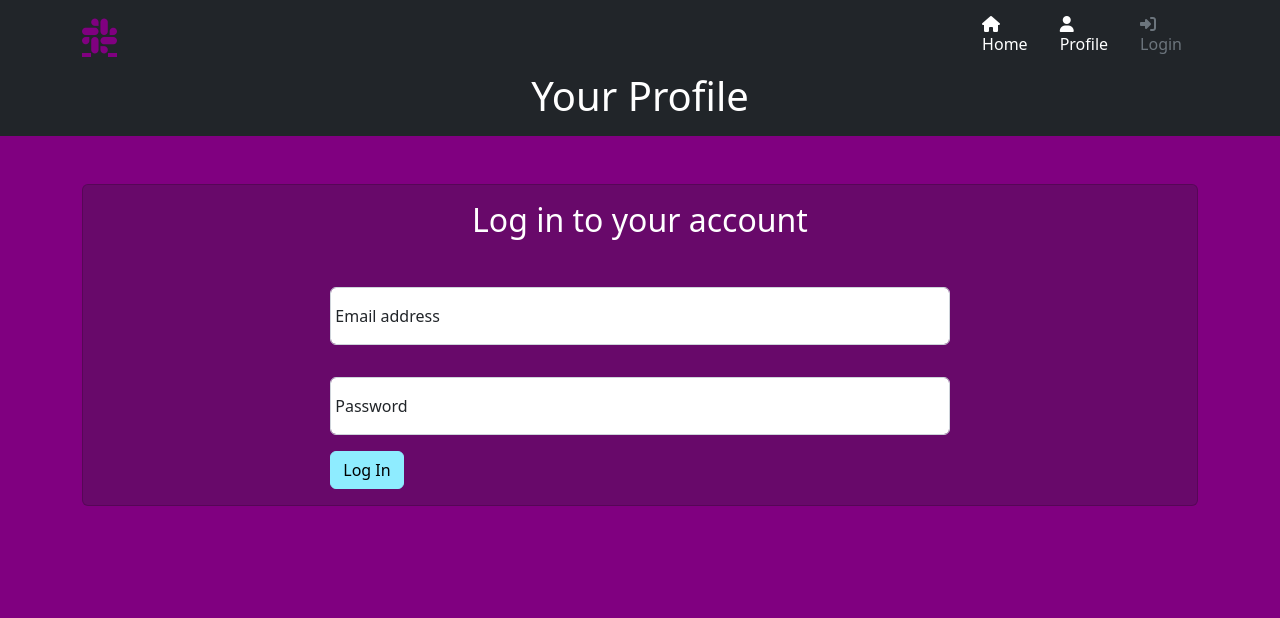
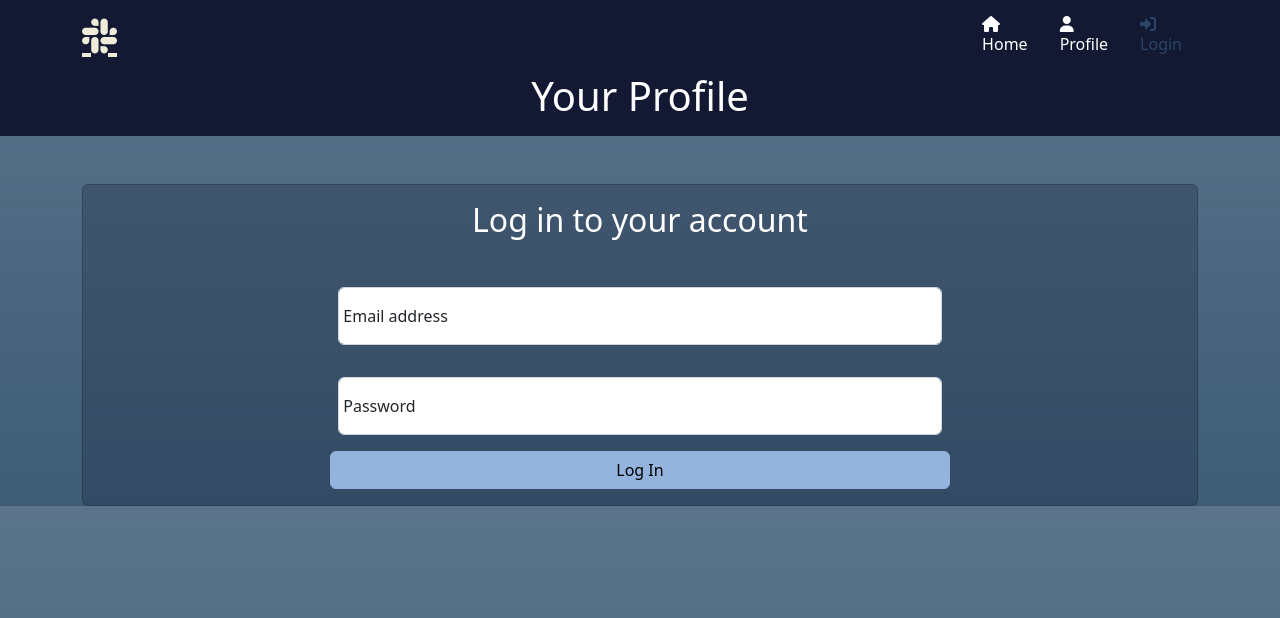
Before and after one commit to martinthoresen/css-frameworks-ca, a website: page login.html in a window 1280 px wide. Drawn offline with Linux system fonts and the light colour scheme.

Commit message:
change color scheme, fix some margins

```diff
--- a/login.html
+++ b/login.html
@@ -1,5 +1,5 @@
 <!DOCTYPE html>
-<html lang="en" class="bg-primary">
+<html lang="en" class="bg-primary bg-gradient">
   <head>
     <meta charset="UTF-8" />
     <meta http-equiv="X-UA-Compatible" content="IE=edge" />
@@ -15,7 +15,7 @@
       <div class="px-3 py-2 text-bg-dark">
         <div class="container">
           <div class="d-flex flex-wrap align-items-center justify-content-center justify-content-lg-start">
-            <a href="index.html" class="d-flex align-items-center my-2 my-lg-0 me-lg-auto h1 link-primary"><i class="fa-brands fa-slack"></i></a>
+            <a href="index.html" class="d-flex align-items-center my-2 my-lg-0 me-lg-auto h1"><i class="fa-brands fa-slack"></i></a>
             <ul class="nav col-12 col-lg-auto my-2 justify-content-center my-md-0">
               <li>
                 <a href="index.html" class="nav-link text-white d-flex flex-column">
@@ -45,18 +45,16 @@
       <div class="container">
         <div class="card d-flex align-items-center col-12 py-3 bg-dark bg-opacity-25">
           <h2 class="text-white mb-5">Log in to your account</h2>
-          <form class="row g-3 form-floating">
+          <form action="/login.html" class="row g-3 form-floating">
             <div class="form-floating mb-3">
-              <input type="email" class="form-control" id="floatingInput" placeholder="name@example.com" />
+              <input type="email" class="form-control" id="floatingInput" placeholder="name@example.com" required />
               <label for="floatingInput">Email address</label>
             </div>
             <div class="form-floating">
-              <input type="password" class="form-control" id="floatingPassword" placeholder="Password" />
-              <label for="floatingPassword">Password</label>
+              <input type="password" class="form-control" id="password" placeholder="Password" required minlength="6" />
+              <label for="password">Password</label>
             </div>
-            <div class="col-auto">
-              <button type="submit" class="btn btn-info">Log In</button>
-            </div>
+            <button type="submit" class="btn btn-info">Log In</button>
           </form>
         </div>
       </div>
--- a/src/scss/_variables.scss
+++ b/src/scss/_variables.scss
@@ -1,5 +1,3 @@
-@import "../../node_modules/bootstrap/scss/functions";
-
 $blue: #5d95e8;
 $indigo: #916fc8;
 $purple: #5d3b9c;
@@ -10,3 +8,10 @@ $yellow: #ffdf7e;
 $green: #4fe49e;
 $teal: #9fffe2;
 $cyan: #8eecff;
+
+$dark: #131933;
+$secondary: #294568;
+$primary: #3e5c76;
+$light: #f0ebd8;
+$info: #95b4dd;
+@import "../../node_modules/bootstrap/scss/functions";
--- a/src/scss/custom.scss
+++ b/src/scss/custom.scss
@@ -1,4 +1,15 @@
-$primary: purple;
-
 @import "variables";
 @import "../../node_modules/bootstrap/scss/bootstrap.scss";
+
+h1,
+h2,
+h3,
+p {
+  color: #f0ebd8;
+}
+
+.card-img {
+  width: 150px;
+  height: 150px;
+  object-fit: cover;
+}
```
Also changed, not shown: index.html (+1 -1 lines), profile.html (+2 -2 lines), src/scss/custom.css, 1 other file.
